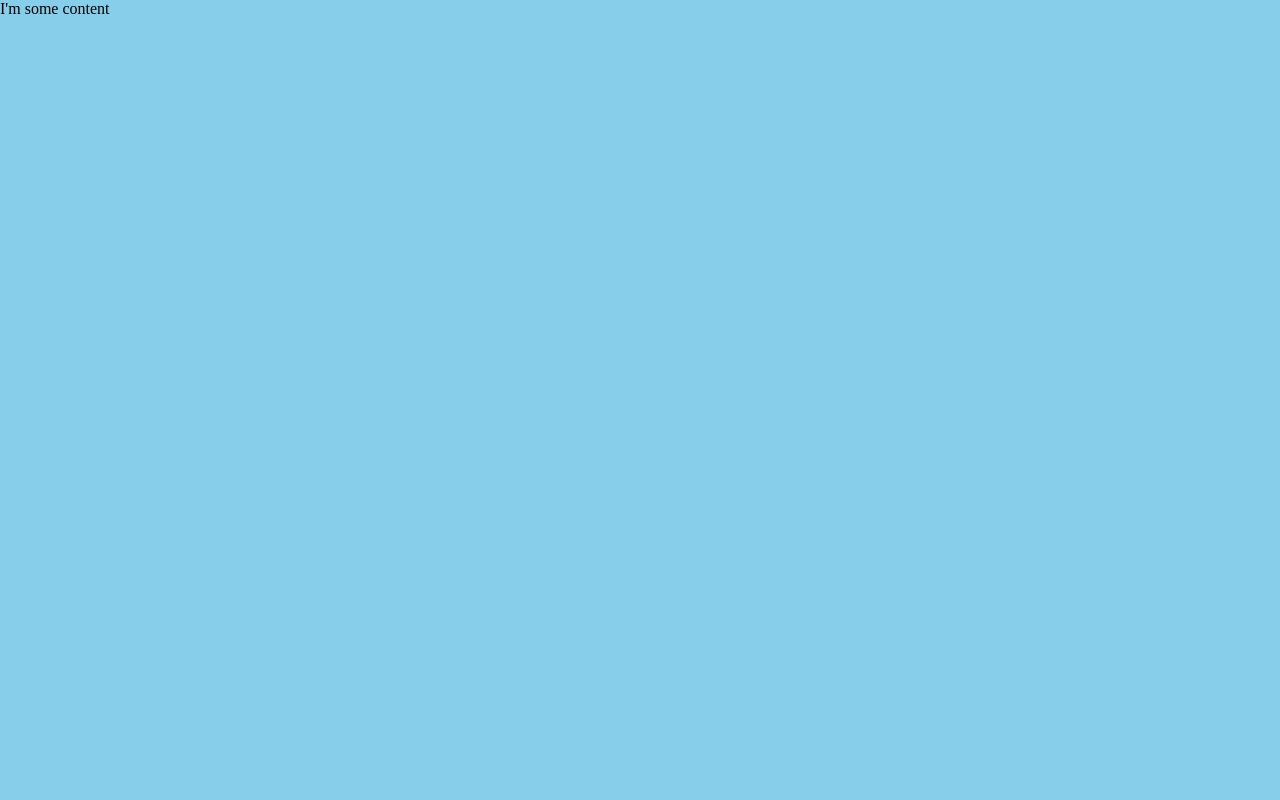
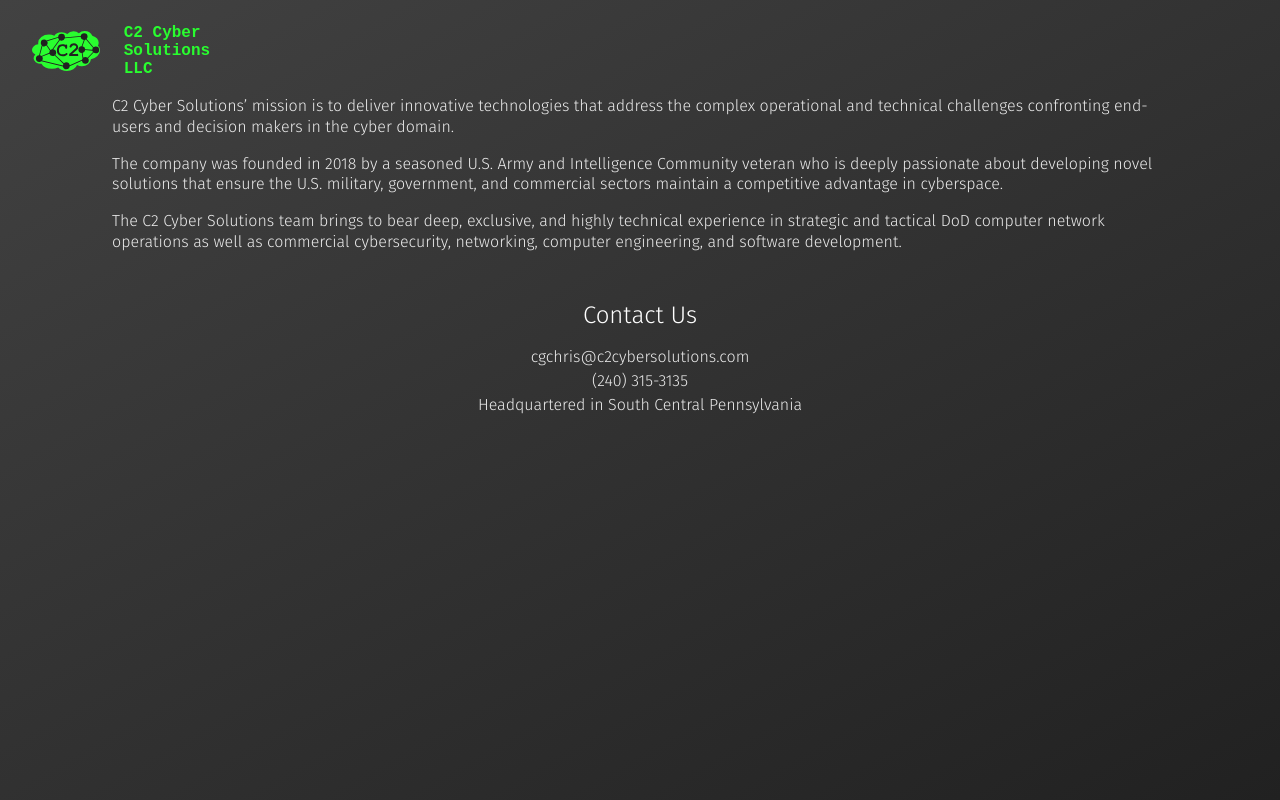
Before and after one commit to C2CyberSolutions/Website, a website built with webpack: page src/index.html in a window 1280 px wide. Built offline with nearby package versions, Linux system fonts and the light colour scheme.

Commit message:
Add initial content

```diff
--- a/src/index.html
+++ b/src/index.html
@@ -4,8 +4,60 @@
     <meta name="viewport" content="width=device-width, initial-scale=1.0" />
     <meta http-equiv="X-UA-Compatible" content="ie=edge" />
     <title>C2 Cyber Solutions</title>
+    <link
+      href="https://fonts.googleapis.com/css?family=Fira+Sans:300,700"
+      rel="stylesheet"
+    />
   </head>
   <body>
-    I'm some content
+    <header>
+      <div class="header-content">
+        <div class="logo-image">
+          <img src="./assets/C2 interted.svg" alt="Logo" />
+        </div>
+        <div class="company-name">
+          <div>
+            C2 Cyber
+          </div>
+          <div>
+            Solutions
+          </div>
+          <div>
+            LLC
+          </div>
+        </div>
+      </div>
+    </header>
+    <main class="content">
+      <div>
+        <p class="mt-0">
+          C2 Cyber Solutions’ mission is to deliver innovative technologies that
+          address the complex operational and technical challenges confronting
+          end-users and decision makers in the cyber domain.
+        </p>
+
+        <p>
+          The company was founded in 2018 by a seasoned U.S. Army and
+          Intelligence Community veteran who is deeply passionate about
+          developing novel solutions that ensure the U.S. military, government,
+          and commercial sectors maintain a competitive advantage in cyberspace.
+        </p>
+
+        <p>
+          The C2 Cyber Solutions team brings to bear deep, exclusive, and highly
+          technical experience in strategic and tactical DoD computer network
+          operations as well as commercial cybersecurity, networking, computer
+          engineering, and software development.
+        </p>
+      </div>
+      <div class="contact-info">
+        <h2>Contact Us</h2>
+        <div class="contact-details">
+          <div>cgchris@c2cybersolutions.com</div>
+          <div>(240) 315-3135</div>
+          <div>Headquartered in South Central Pennsylvania</div>
+        </div>
+      </div>
+    </main>
   </body>
 </html>
--- a/src/style.scss
+++ b/src/style.scss
@@ -1,9 +1,75 @@
+* {
+  box-sizing: border-box;
+}
+
 html,
 body {
   margin: 0;
   padding: 0;
+  font-family: 'Fira Sans', 'Roboto', sans-serif;
 }
 
 body {
-  background-color: skyblue;
+  background: linear-gradient(150deg, #424242, #212121);
+
+  color: rgba(255, 255, 255, 0.9);
 }
+
+h2 {
+  font-weight: 400;
+  font-size: 24px;
+  color: #fff;
+}
+
+header {
+  height: 96px;
+  padding: 24px 32px;
+}
+
+.header-content {
+  display: flex;
+
+  align-items: center;
+}
+
+.logo-image {
+  height: 40px;
+  width: auto;
+
+  > img {
+    height: 100%;
+  }
+}
+
+.company-name {
+  margin-left: 24px;
+
+  color: #29fd2f;
+  font-family: 'Courier New';
+  font-weight: 700;
+}
+
+.content {
+  display: flex;
+  flex-direction: column;
+  align-items: center;
+
+  max-width: 70em;
+  margin: auto;
+  padding: 0 32px;
+  font-size: 16px;
+  line-height: 1.3em;
+}
+
+.contact-info {
+  text-align: center;
+  margin: 16px 0;
+}
+
+.contact-details {
+  line-height: 1.5em;
+}
+
+.mt-0 {
+  margin-top: 0;
+}
```
Also changed, not shown: src/assets/C2 interted.svg (added).
